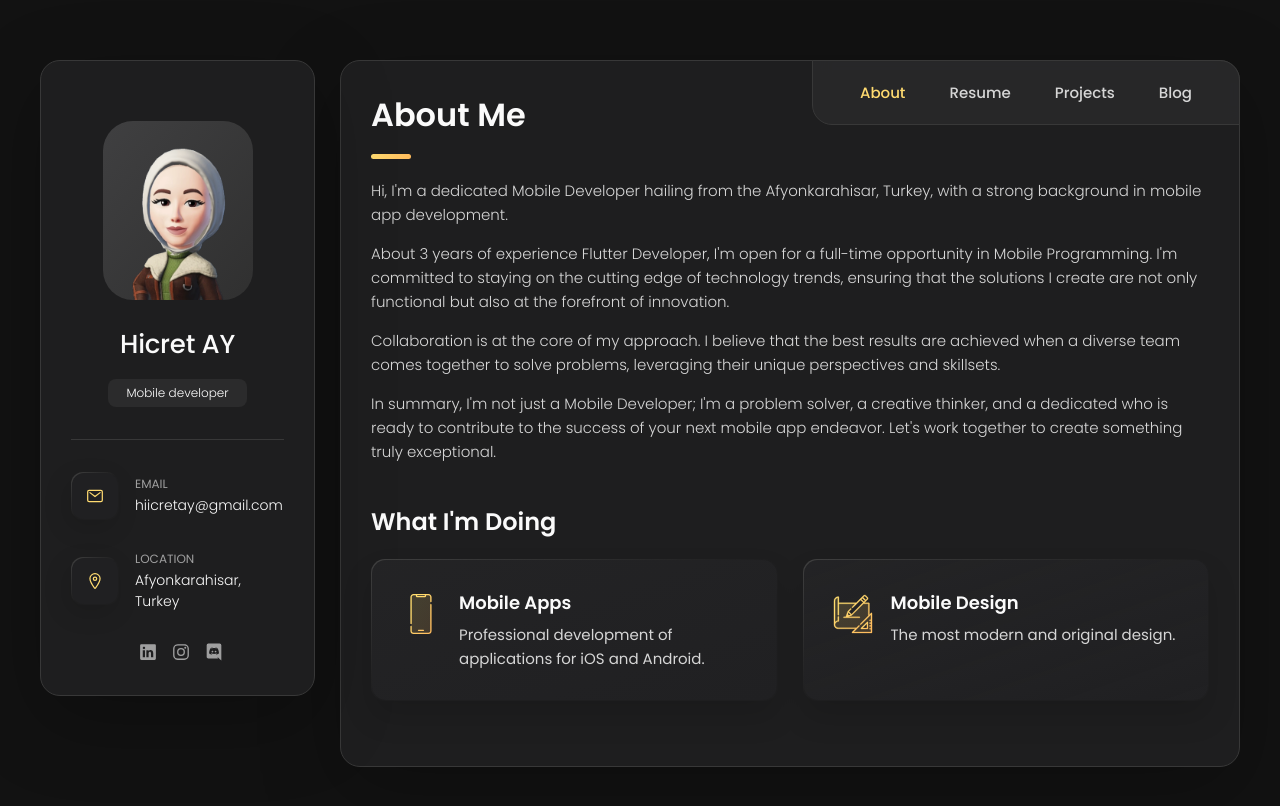
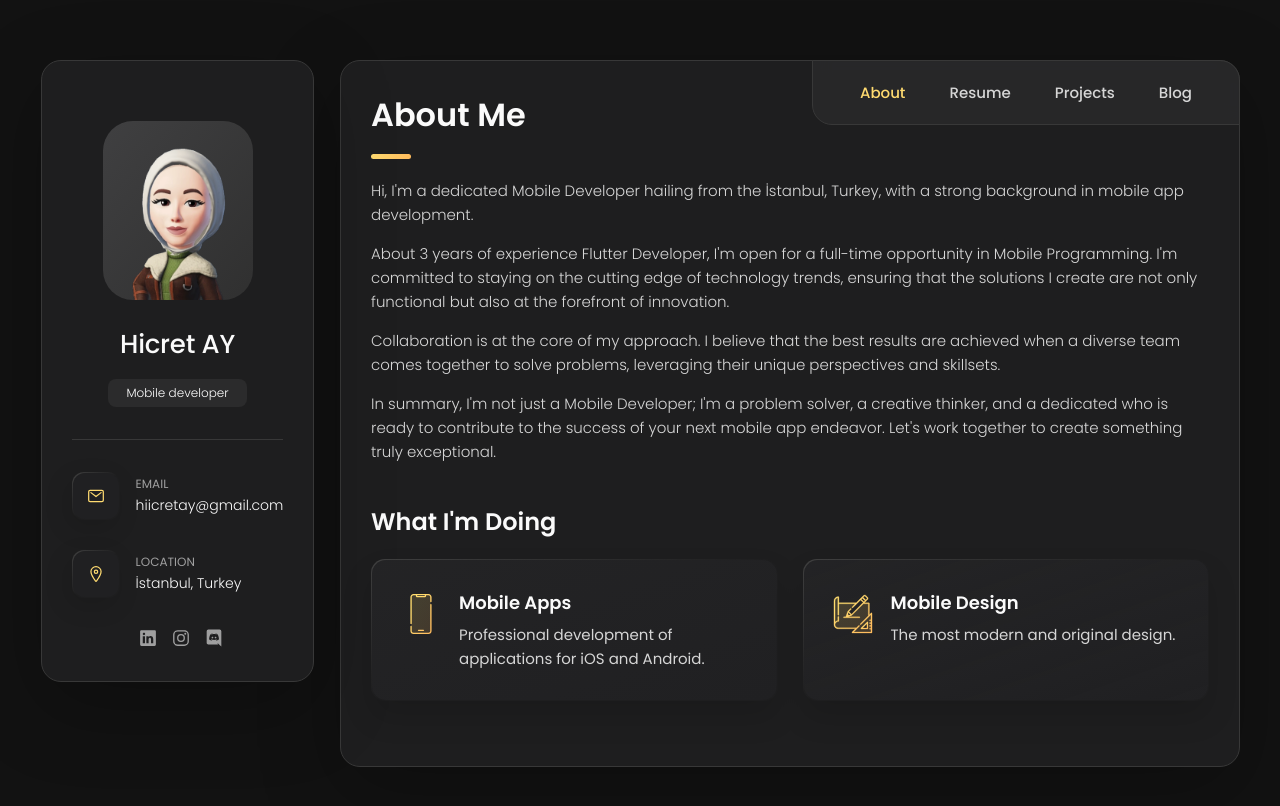
Before and after one commit to hicretay/hicretay.github.io, a plain HTML site: page index.html in a window 1280 px wide. Drawn offline with nearby package versions, Linux system fonts and the light colour scheme.

Commit message:
Update index.html

```diff
--- a/index.html
+++ b/index.html
@@ -88,7 +88,7 @@
             <div class="contact-info">
               <p class="contact-title">Location</p>
 
-              <address>Afyonkarahisar, Turkey</address>
+              <address>İstanbul, Turkey</address>
             </div>
 
           </li>
@@ -177,7 +177,7 @@
 
         <section class="about-text">
           <p>
-            Hi, I'm a dedicated Mobile Developer hailing from the Afyonkarahisar, Turkey, with a strong background in mobile app development.</p>
+            Hi, I'm a dedicated Mobile Developer hailing from the İstanbul, Turkey, with a strong background in mobile app development.</p>
 
           <p>
             About 3 years of experience Flutter Developer, I'm open for a full-time opportunity in Mobile Programming.
```
